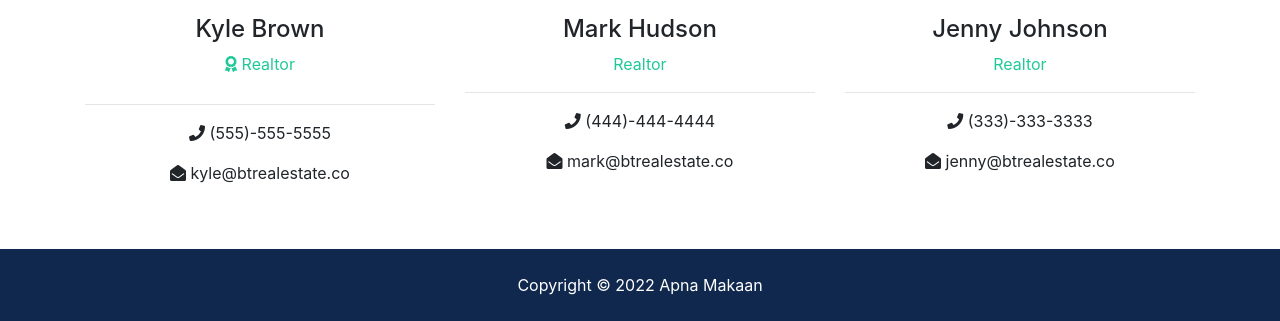
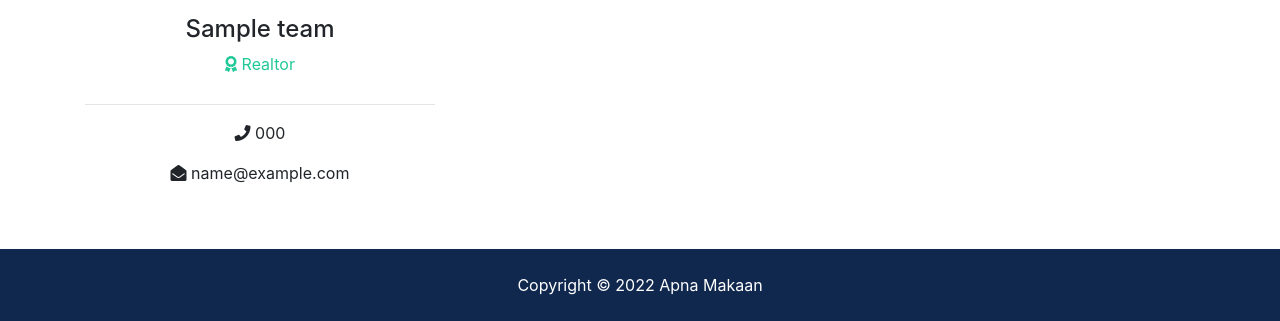
Before and after one commit to almostdevelopr/rentalproject, a Django app: page /about in a window 1280 px wide. Shown: the part 1717-2038 px from the top of the page. Run offline with Django 4.2, Linux system fonts and the light colour scheme; tables that the repository leaves empty hold one stand-in row (values such as "Sample post"); grey boxes marked "Sample" are stand-in pictures; some libraries are stand-ins or nearby versions.

Commit message:
Add about page dynamic

```diff
--- a/pages/views.py
+++ b/pages/views.py
@@ -1,6 +1,7 @@
 from django.shortcuts import render
 
 from listings.models import Listing
+from teams.models import Team
 
 
 def index(request):
@@ -14,4 +15,15 @@ def index(request):
 
 
 def about(request):
-    return render(request, 'pages/about.html')
+    # get all teammates
+    team_realtors=Team.objects.order_by('-hire_date')
+
+    # get mvp
+    mvp_team_realtors=Team.objects.all().filter(is_mvp=True)
+
+    context={
+        'team_realtors':team_realtors,
+        'mvp_team_realtors':mvp_team_realtors
+    }
+
+    return render(request, 'pages/about.html',context)
--- a/templates/pages/about.html
+++ b/templates/pages/about.html
@@ -42,16 +42,21 @@
             commodi id libero eveniet harum perferendis laborum molestias quia.</p>
         </div>
         <div class="col-md-4">
+
+          {% if mvp_team_realtors %}
+            {% for mvp_team_realtor in mvp_team_realtors %}
             <div class="card">
-            <img class="card-img-top" src="assets/img/realtors/kyle.jpg" alt="Seller of the month">
+              <img class="card-img-top" src="{{mvp_team_realtor.photo.url}}" alt="Seller of the month">
               <div class="card-body">
                 <h5 class="card-title">Seller Of The Month</h5>
-              <h6 class="text-secondary">Kyle Brown</h6>
-              <p class="card-text">Lorem ipsum dolor sit amet consectetur adipisicing elit. Omnis nesciunt amet, illo itaque similique repellat.
-                content.
-              </p>
+                <h6 class="text-secondary">{{mvp_team_realtor.name}}</h6>
+                <p class="card-text">{{mvp_team_realtor.description}}</p>
               </div>
             </div>
+            {% endfor %}
+          {% endif %}
+
+
         </div>
       </div>
     </div>
@@ -70,39 +75,25 @@
     <div class="container">
       <h2 class="text-center">Our Team</h2>
       <div class="row text-center">
+        {% if team_realtors %}
+          {% for team_realtor in team_realtors %}
           <div class="col-md-4">
-          <img src="assets/img/realtors/kyle.jpg" alt="" class="rounded-circle mb-3">
-          <h4>Kyle Brown</h4>
+            <img src="{{team_realtor.photo.url}}" alt="" class="rounded-circle mb-3">
+            <h4>{{team_realtor.name}}</h4>
             <p class="text-success">
               <i class="fas fa-award text-success mb-3"></i> Realtor</p>
             <hr>
             <p>
-            <i class="fas fa-phone"></i> (555)-555-5555</p>
+              <i class="fas fa-phone"></i> {{team_realtor.phone}}</p>
             <p>
-            <i class="fas fa-envelope-open"></i> kyle@btrealestate.co</p>
+              <i class="fas fa-envelope-open"></i> {{team_realtor.email}}</p>
           </div>
-
-        <div class="col-md-4">
-          <img src="assets/img/realtors/mark.jpg" alt="" class="rounded-circle mb-3">
-          <h4>Mark Hudson</h4>
-          <p class="text-success">Realtor</p>
-          <hr>
-          <p>
-            <i class="fas fa-phone"></i> (444)-444-4444</p>
-          <p>
-            <i class="fas fa-envelope-open"></i> mark@btrealestate.co</p>
+          {% endfor %}
+        {% else %}
+          <div class="col-md-12">
+            No Team Realtors Available
           </div>
-
-        <div class="col-md-4">
-          <img src="assets/img/realtors/jenny.jpg" alt="" class="rounded-circle mb-3">
-          <h4>Jenny Johnson</h4>
-          <p class="text-success">Realtor</p>
-          <hr>
-          <p>
-            <i class="fas fa-phone"></i> (333)-333-3333</p>
-          <p>
-            <i class="fas fa-envelope-open"></i> jenny@btrealestate.co</p>
-        </div>
+        {% endif %}
       </div>
     </div>
   </section>
```
Lines whose indentation alone changed are shown as unchanged.
